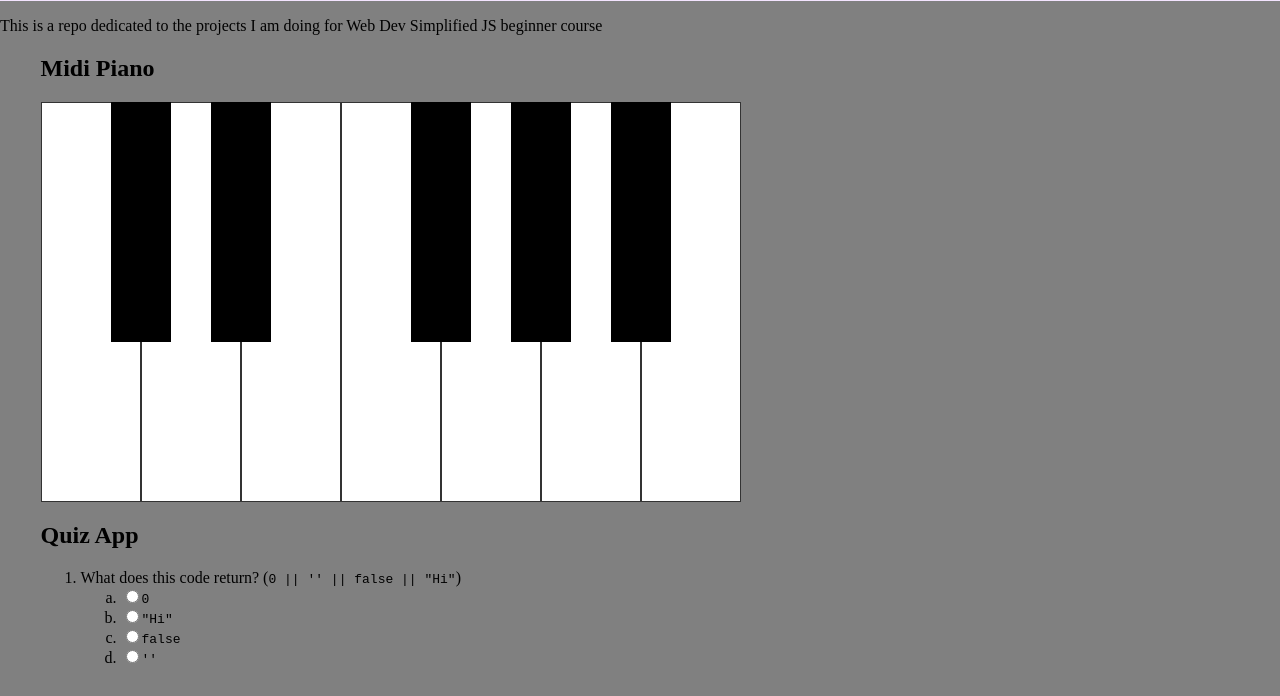
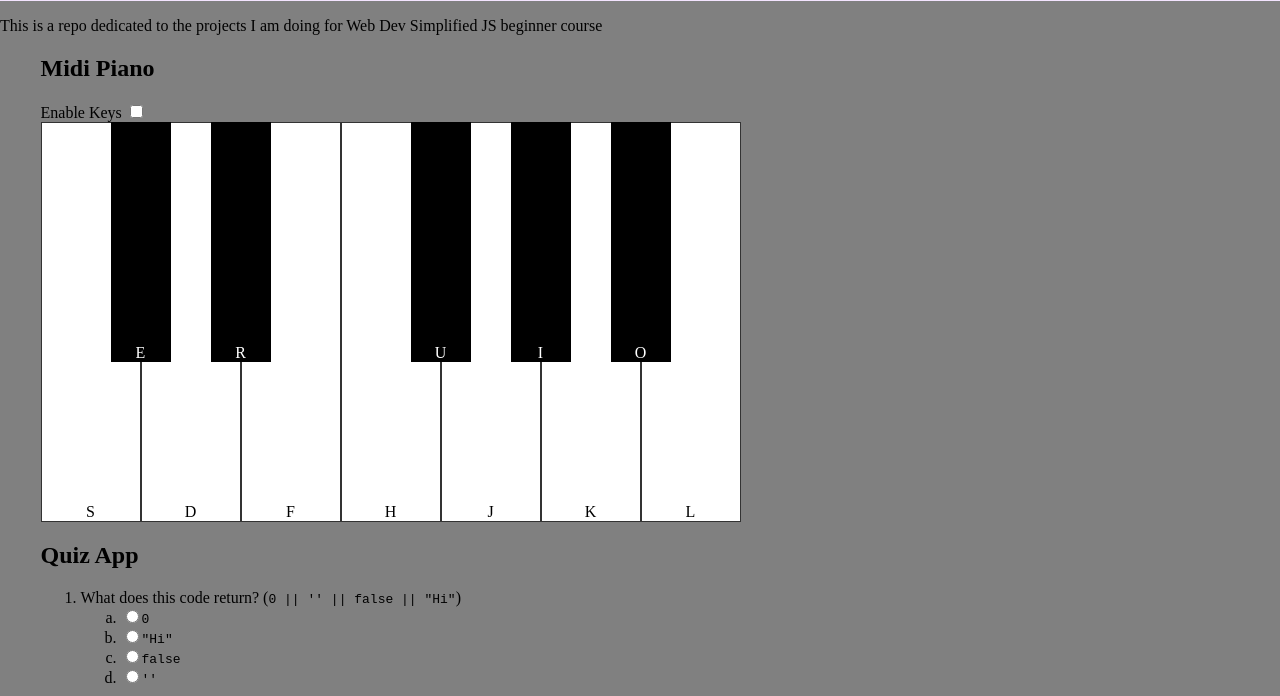
Before and after one commit to b1mind/wds-js-projects, a website built with Parcel: page src/index.pug in a window 1280 px wide. Shown: the part 58-754 px from the top of the page. Built offline with nearby package versions, Linux system fonts and the light colour scheme.

Commit message:
🎹 added keyboard letters for keys

```diff
--- a/src/index.pug
+++ b/src/index.pug
@@ -28,19 +28,21 @@ html(lang="en")
 
     #piano.wrap
       h2 Midi Piano
+      label Enable Keys
+        input#useKeys(type="checkbox", name="useKeys")
       .piano
-        .key.white(data-note="C")
-        .key.black(data-note="Db")
-        .key.white(data-note="D")
-        .key.black(data-note="Eb")
-        .key.white(data-note="E")
-        .key.white(data-note="F")
-        .key.black(data-note="Gb")
-        .key.white(data-note="G")
-        .key.black(data-note="Ab")
-        .key.white(data-note="A")
-        .key.black(data-note="Bb")
-        .key.white(data-note="B")
+        .key.white(data-note="C") S
+        .key.black(data-note="Db") E
+        .key.white(data-note="D") D
+        .key.black(data-note="Eb") R
+        .key.white(data-note="E") F
+        .key.white(data-note="F") H
+        .key.black(data-note="Gb") U
+        .key.white(data-note="G") J
+        .key.black(data-note="Ab") I
+        .key.white(data-note="A") K
+        .key.black(data-note="Bb") O
+        .key.white(data-note="B") L
 
     #quiz.wrap
       h2 Quiz App
@@ -134,6 +136,7 @@ html(lang="en")
         button(type='submit') Check
 
     #validation.wrap
+      h2 Form Validation
 
       form#form(action='thank-you.html')
         .errors
--- a/src/scss/style.scss
+++ b/src/scss/style.scss
@@ -160,6 +160,9 @@ nav {
 .key {
   height: calc(var(--width) * 4);
   width: var(--width);
+  display: flex;
+  align-items: flex-end;
+  justify-content: center;
 }
 
 .white {
@@ -174,6 +177,7 @@ nav {
 
 .black {
   --width: 60px;
+  color: white;
   background-color: black;
   margin-left: calc(var(--width) / -2);
   margin-right: calc(var(--width) / -2);
```
